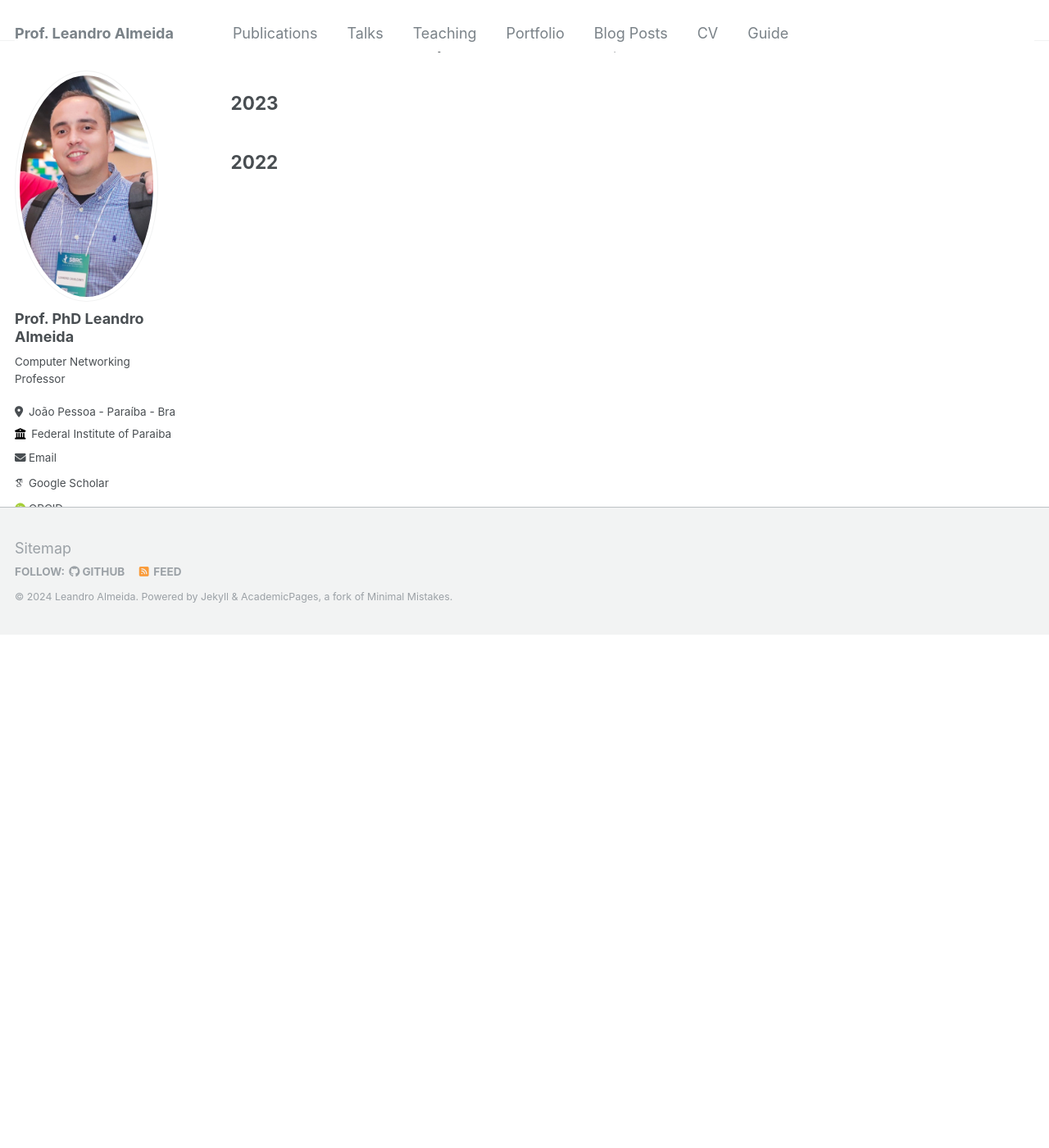
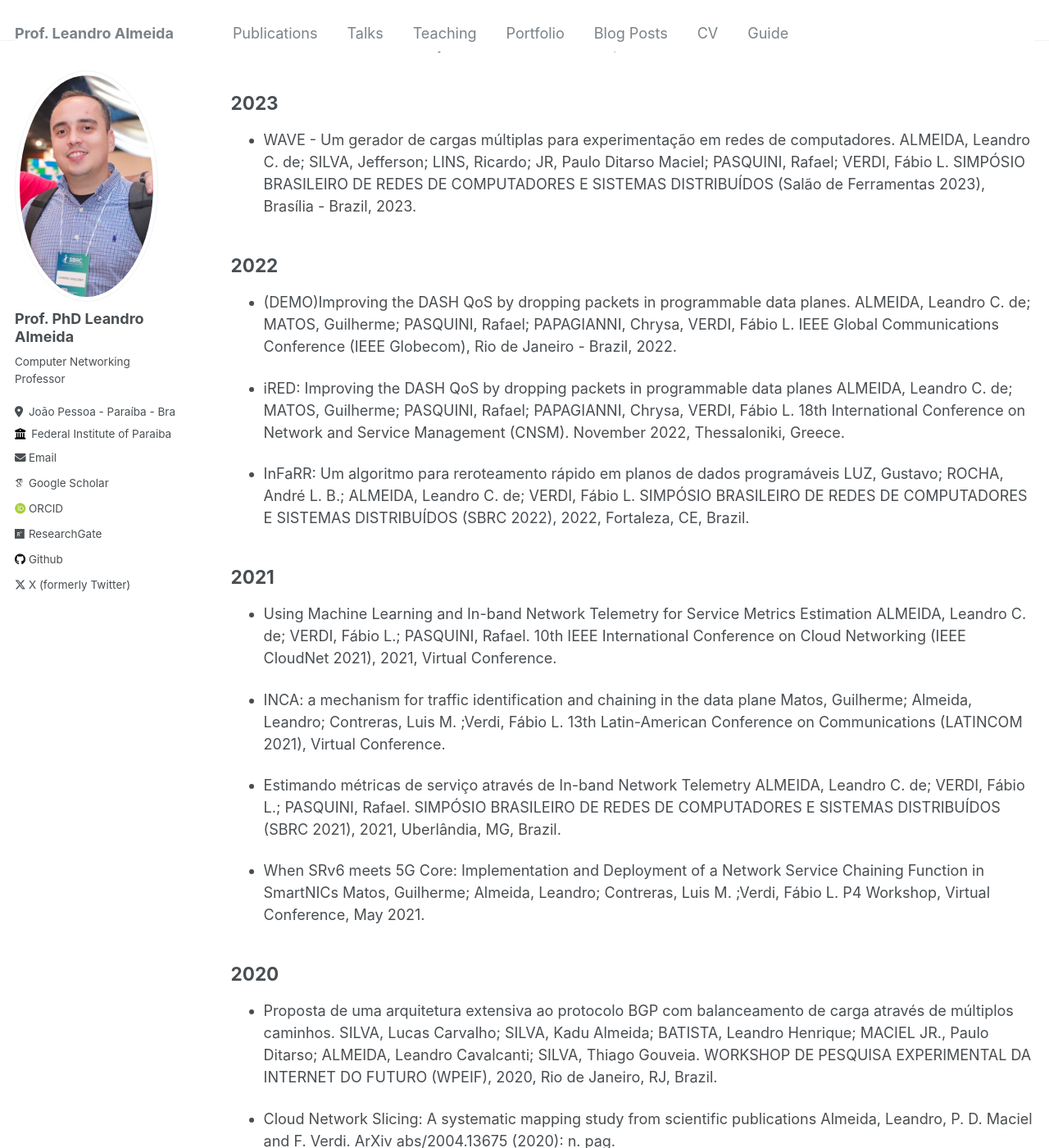
Before and after one commit to leandrocalmeida/leandrocalmeida.github.io, a Jekyll site: the page built from _pages/publications.md, in a window 1280 px wide and 1400 px high, scrolled down 626 px. Shown: the whole window at 82% size. Built offline with Jekyll 4.4.1, drawn with Linux system fonts in a browser that asks for light colours; some web fonts are replaced; some of the changed text lies outside the part shown.

Commit message:
Publications

```diff
--- a/_pages/publications.md
+++ b/_pages/publications.md
@@ -24,5 +24,60 @@ author_profile: true
 2023
 ------
 
+- WAVE - Um gerador de cargas múltiplas para experimentação em redes de computadores. ALMEIDA, Leandro C. de; SILVA, Jefferson; LINS, Ricardo; JR, Paulo Ditarso Maciel; PASQUINI, Rafael; VERDI, Fábio L. SIMPÓSIO BRASILEIRO DE REDES DE COMPUTADORES E SISTEMAS DISTRIBUÍDOS (Salão de Ferramentas 2023), Brasília - Brazil, 2023.
+
+
 2022
 ------
+
+- (DEMO)Improving the DASH QoS by dropping packets in programmable data planes. ALMEIDA, Leandro C. de; MATOS, Guilherme; PASQUINI, Rafael; PAPAGIANNI, Chrysa, VERDI, Fábio L. IEEE Global Communications Conference (IEEE Globecom), Rio de Janeiro - Brazil, 2022.
+
+- iRED: Improving the DASH QoS by dropping packets in programmable data planes ALMEIDA, Leandro C. de; MATOS, Guilherme; PASQUINI, Rafael; PAPAGIANNI, Chrysa, VERDI, Fábio L. 18th International Conference on Network and Service Management (CNSM). November 2022, Thessaloniki, Greece.
+
+- InFaRR: Um algoritmo para reroteamento rápido em planos de dados programáveis LUZ, Gustavo; ROCHA, André L. B.; ALMEIDA, Leandro C. de; VERDI, Fábio L. SIMPÓSIO BRASILEIRO DE REDES DE COMPUTADORES E SISTEMAS DISTRIBUÍDOS (SBRC 2022), 2022, Fortaleza, CE, Brazil.
+
+2021
+------
+
+- Using Machine Learning and In-band Network Telemetry for Service Metrics Estimation ALMEIDA, Leandro C. de; VERDI, Fábio L.; PASQUINI, Rafael. 10th IEEE International Conference on Cloud Networking (IEEE CloudNet 2021), 2021, Virtual Conference.
+
+- INCA: a mechanism for traffic identification and chaining in the data plane Matos, Guilherme; Almeida, Leandro; Contreras, Luis M. ;Verdi, Fábio L. 13th Latin-American Conference on Communications (LATINCOM 2021), Virtual Conference.
+
+- Estimando métricas de serviço através de In-band Network Telemetry ALMEIDA, Leandro C. de; VERDI, Fábio L.; PASQUINI, Rafael. SIMPÓSIO BRASILEIRO DE REDES DE COMPUTADORES E SISTEMAS DISTRIBUÍDOS (SBRC 2021), 2021, Uberlândia, MG, Brazil.
+
+- When SRv6 meets 5G Core: Implementation and Deployment of a Network Service Chaining Function in SmartNICs Matos, Guilherme; Almeida, Leandro; Contreras, Luis M. ;Verdi, Fábio L. P4 Workshop, Virtual Conference, May 2021.
+
+2020
+------
+
+- Proposta de uma arquitetura extensiva ao protocolo BGP com balanceamento de carga através de múltiplos caminhos. SILVA, Lucas Carvalho; SILVA, Kadu Almeida; BATISTA, Leandro Henrique; MACIEL JR., Paulo Ditarso; ALMEIDA, Leandro Cavalcanti; SILVA, Thiago Gouveia. WORKSHOP DE PESQUISA EXPERIMENTAL DA INTERNET DO FUTURO (WPEIF), 2020, Rio de Janeiro, RJ, Brazil.
+
+- Cloud Network Slicing: A systematic mapping study from scientific publications Almeida, Leandro, P. D. Maciel and F. Verdi. ArXiv abs/2004.13675 (2020): n. pag.
+
+2019
+------
+
+- Primeiros passos em direção a uma arquitetura não intrusiva para o protocolo BGP com múltiplos caminhos. SILVA, Lucas Carvalho; SILVA, Kadu Almeida; BATISTA, Leandro Henrique; MACIEL JR., Paulo Ditarso; ALMEIDA, Leandro Cavalcanti; SILVA, Thiago Gouveia. 3º Simpósio de Pesquisa, Inovação e Pós-Graduação do IFPB, 2019, João Pessoa.
+
+2018
+------
+
+- An In-Depth Analysis of the Last Twenty Years About IPv6 Security. Almeida, L., Carvalho, P., Jacome, C., Monteiro, M.A., & Cabral, M.R. IEEE 10th Latin-American Conference on Communications (LATINCOM), 2018, Guadalajara, Mexico.
+
+- Uma Metodologia para Implementação da Disciplina Informática Básica em Cursos Técnicos Integrados ao Ensino Médio. MELO, Lafayette Batista; COSTA, Paulo Roberto Santos; ONOFRE FILHO, Marcílio de Paiva; LORDÃO, Fernando Augusto Ferreira; DE ALMEIDA, Leandro Cavalcanti . WORKSHOP SOBRE EDUCAÇÃO EM COMPUTAÇÃO (WEI), 2018, Natal, RN, Brazil.
+
+2016
+------
+
+- ANÁLISE DA DISPONIBILIDADE DE UM SERVIDOR WEB DURANTE ATAQUES DE NEGAÇÃO DE SERVIÇO EM AMBIENTE VIRTUALIZADOS. Lopes, J. P. N. ; SALIBA, P. H. ; MACIEL JUNIOR, P. D. ; ALMEIDA, L. C.. Congresso Norte e Nordeste de Pesquisa e Inovação, 2016, Maceió, AL, Brazil.
+
+- ANÁLISE DO COMPORTAMENTO DA REDE DURANTE ATAQUE DE NEGAÇÃO DE SERVIÇO EM AMBIENTE VIRTUALIZADO. MENEZES, A. H. S. ; CORDEIRO, K. R. M. O. ; Maciel, P. D. ; ALMEIDA, L. C.. Congresso Norte e Nordeste de Pesquisa e Inovação, 2016, Maceió, AL, Brazil.
+
+- ANÁLISE DO COMPORTAMENTO DA MEMÓRIA ENTRE MÁQUINAS VIRTUAIS DURANTE ATAQUES DE NEGAÇÃO DE SERVIÇO. SANTOS, W. L. B. ; MACIEL JUNIOR, P. D. ; ALMEIDA, L. C.. Congresso Norte e Nordeste de Pesquisa e Inovação, 2016, Maceió, AL, Brazil.
+
+- TROCA DE CONTEXTO DE CPU E SUA RELAÇÃO COM A DEGRADAÇÃO DE DESEMPENHO EM AMBIENTES VIRTUALIZADOS NO O XEN SERVER. MENEZES, A. H. S. ; CORDEIRO, K. R. M. O. ; Maciel, P. D. ; ALMEIDA, L. C.. Congresso Norte e Nordeste de Pesquisa e Inovação, 2016, Maceió, AL, Brazil.
+
+2013
+------
+
+- A Systematic Mapping Study on Identifying Attack Traffic in IP Networks ALMEIDA, Leandro; GONCALVES, F. ; PINHEIRO, V. G. ; FONSECA, I. E. International Workshop on Telecommunications, 2013, Santa Rita do Sapucaí, MG, Brazil.
```
